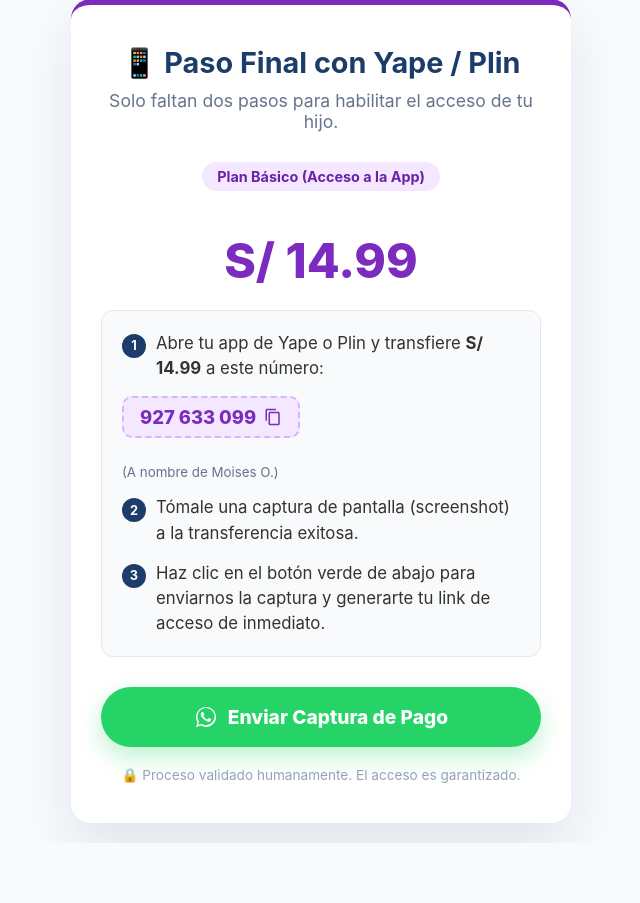
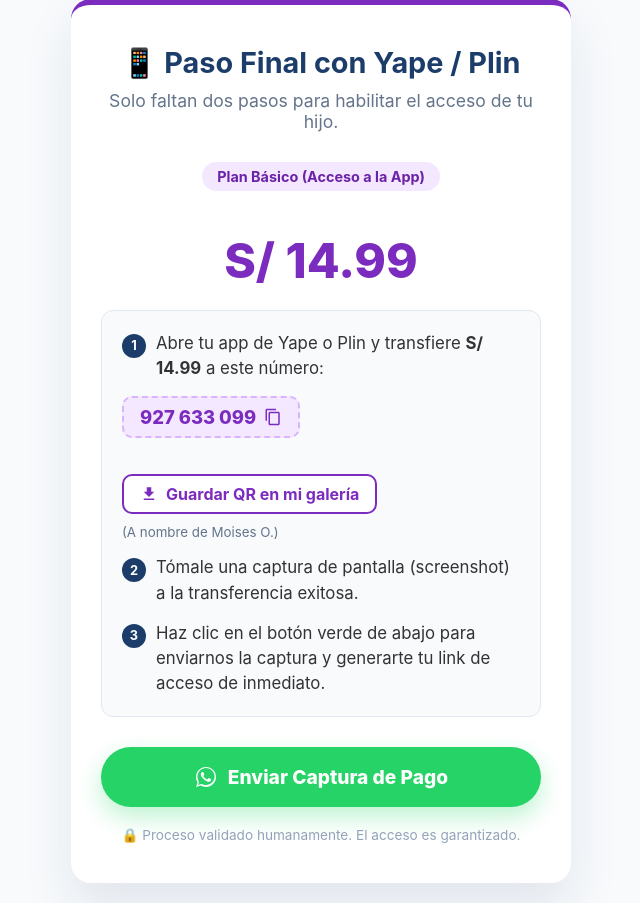
Before and after one commit to jadsajsdlkdqwioqodkwl/Padres-ense-ando-en-casa, a PHP site: page /checkout_yape.php in a window 1280 px wide. Shown: the part 21-924 px from the top of the page, without its empty margins (319-959 px from the left). Before the commit the page ends 864 px from the top, so only its background shows below. Run offline with PHP 8.4, Linux system fonts and the light colour scheme.

Commit message:
feature nueva o fix

```diff
--- a/admin_register_yape.php
+++ b/admin_register_yape.php
@@ -48,7 +48,6 @@
                         // =========================================================================
                         $pixel_id = '1602561284224693';
                         $access_token = 'EAAMOcyoXvxQBQZBjuE72IyuQolQ0ZBPOvqfj4FpaMku5aNJgxuUrbKkhS1o7O06iGf5u5E2xlBMffHVx2EmGBOT4IJCI8hVgBPyqZAnW2hLGa22nshDPeSBowDVXd38FQ3UDq99h93aCBBW0YnvXPrivxu9mXGr2lmTbFBPHjvWjCLWglwZA2FulqTs79wZDZD';
-                        $test_event_code = 'TEST38270'; // Puedes quitarlo en producción
 
                         // 1. Limpieza y Hashing del Teléfono (SHA-256)
                         $clean_phone = preg_replace('/[^0-9]/', '', $parent_phone);
--- a/app/create_preference.php
+++ b/app/create_preference.php
@@ -16,7 +16,7 @@
 $is_bump = isset($data['bump']) && $data['bump'] === true;
 
 // Credenciales de Prueba (Cámbialas a Producción cuando estés listo)
-$access_token = "TEST-3157555154327509-031319-932de737b0e86f1a1346bca9d06a74f2-3256090307";
+$access_token = "APP_USR-3157555154327509-031319-5abc27c624037a097c816f574baeee44-3256090307";
 
 $price = $is_bump ? 19.99 : 14.99;
 $external_reference = $is_bump ? 'bump' : 'standard';
--- a/checkout_yape.php
+++ b/checkout_yape.php
@@ -71,13 +71,40 @@
         .btn-copy svg { width: 18px; height: 18px; fill: currentColor; }
         .copy-feedback { font-size: 0.85rem; color: #10B981; font-weight: 700; opacity: 0; transition: opacity 0.3s; margin-left: 5px; }
 
+        /* Estilos del Botón de Descargar QR */
+        .btn-download-qr {
+            display: inline-flex;
+            align-items: center;
+            gap: 8px;
+            background: white;
+            color: var(--yape-color);
+            border: 2px solid var(--yape-color);
+            padding: 8px 16px;
+            border-radius: 10px;
+            font-size: 1rem;
+            font-weight: 700;
+            text-decoration: none;
+            cursor: pointer;
+            transition: all 0.2s;
+            margin-top: 10px;
+            width: fit-content;
+        }
+        .btn-download-qr:hover {
+            background: var(--yape-color);
+            color: white;
+            box-shadow: 0 4px 10px rgba(123, 44, 191, 0.2);
+            transform: translateY(-2px);
+        }
+        .btn-download-qr:active { transform: translateY(0); }
+        .btn-download-qr svg { width: 18px; height: 18px; fill: currentColor; }
+
         .btn-whatsapp { display: flex; align-items: center; justify-content: center; gap: 10px; background: #25D366; color: white; padding: 18px 25px; border-radius: 50px; text-decoration: none; font-weight: 800; font-size: 1.2rem; transition: 0.3s; box-shadow: 0 10px 25px rgba(37, 211, 102, 0.3); }
         .btn-whatsapp:hover { background: #128C7E; transform: translateY(-3px); box-shadow: 0 12px 30px rgba(37, 211, 102, 0.4); }
 
         .security-note { font-size: 0.85rem; color: #94A3B8; margin-top: 20px; display: flex; justify-content: center; align-items: center; gap: 5px; }
 
         @media (max-width: 480px) {
-            .btn-copy { width: 100%; justify-content: center; } /* Botón ancho en móviles para no fallar el click */
+            .btn-copy, .btn-download-qr { width: 100%; justify-content: center; } /* Botones anchos en móviles */
             .copy-wrapper { align-items: stretch; }
         }
     </style>
@@ -107,8 +134,15 @@
                             </svg>
                         </button>
                         <span id="copyFeedback" class="copy-feedback">¡Número copiado! ✅</span>
+
+                        <a href="assets/QR_Yape_MyWorld.jpg" download="QR_Yape_MyWorld.jpg" class="btn-download-qr" aria-label="Descargar código QR">
+                            <svg viewBox="0 0 24 24" xmlns="http://www.w3.org/2000/svg">
+                                <path d="M19 9h-4V3H9v6H5l7 7 7-7zM5 18v2h14v-2H5z"/>
+                            </svg>
+                            Guardar QR en mi galería
+                        </a>
                     </div>
-                    <small style="color: #64748B; display: block; margin-top: 5px;">(A nombre de Moises O.)</small>
+                    <small style="color: #64748B; display: block; margin-top: 10px;">(A nombre de Moises O.)</small>
                 </span>
             </p>
             <p>
--- a/register_success.php
+++ b/register_success.php
@@ -20,7 +20,7 @@
 $fire_pixel_now = false;
 
 // TOKEN DE ACCESO DE MERCADO PAGO (PRUEBAS - Asegúrate de cambiarlo a Producción en su momento)
-$mp_access_token = "TEST-3157555154327509-031319-932de737b0e86f1a1346bca9d06a74f2-3256090307";
+$mp_access_token = "APP_USR-3157555154327509-031319-5abc27c624037a097c816f574baeee44-3256090307";
 
 // 2. VERIFICACIÓN ANTI-FRAUDE CON LA API DE MERCADO PAGO
 if (empty($payment_id) || $status !== 'approved') {
@@ -51,7 +51,6 @@
                 if (!isset($_SESSION['pixel_fired_' . $payment_id])) {
                     $pixel_id = '1602561284224693';
                     $access_token = 'EAAMOcyoXvxQBQZBjuE72IyuQolQ0ZBPOvqfj4FpaMku5aNJgxuUrbKkhS1o7O06iGf5u5E2xlBMffHVx2EmGBOT4IJCI8hVgBPyqZAnW2hLGa22nshDPeSBowDVXd38FQ3UDq99h93aCBBW0YnvXPrivxu9mXGr2lmTbFBPHjvWjCLWglwZA2FulqTs79wZDZD';
-                    $test_event_code = 'TEST38270';
 
                     $client_ip = $_SERVER['REMOTE_ADDR'] ?? '';
                     if (isset($_SERVER['HTTP_X_FORWARDED_FOR'])) {
```
Also changed, not shown: fix_db.php (deleted, +0 -16 lines), reparar_bd.php (deleted, +0 -19 lines), assets/QR_Yape_MyWorld.jpg (added).
